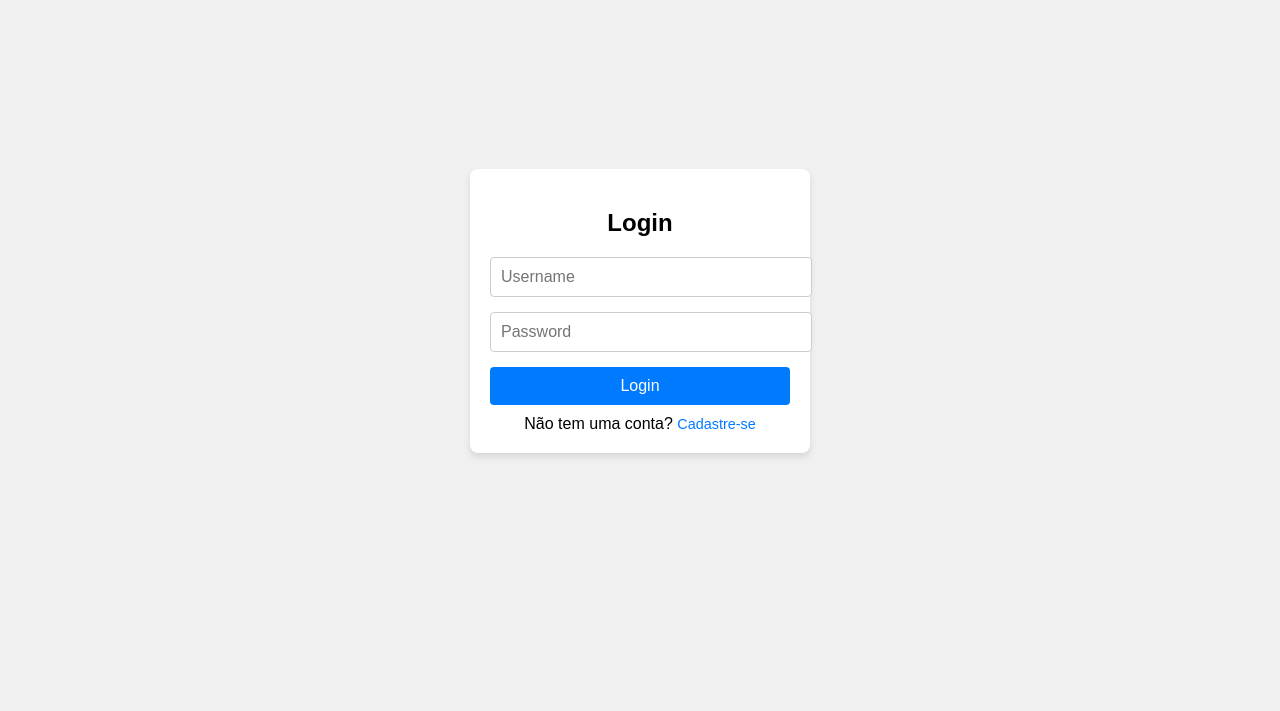
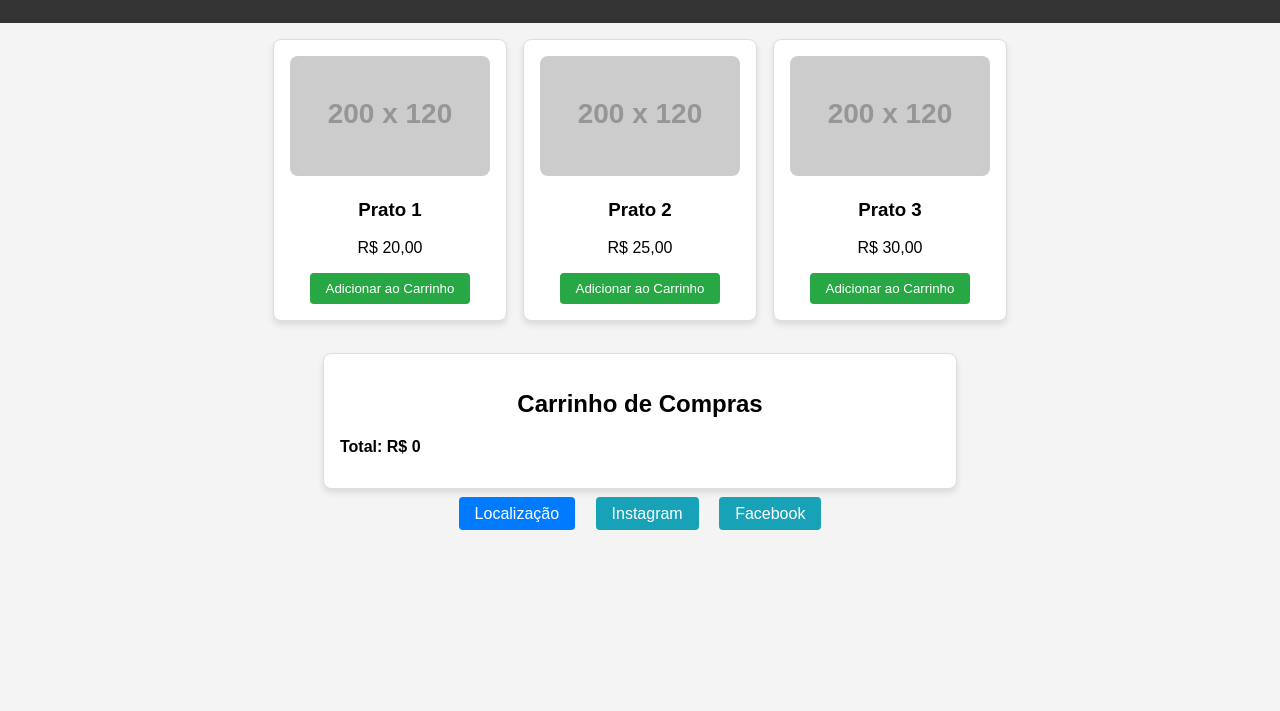
Before and after one commit to detonaweb/site, a plain HTML site: page index.html in a window 1280 px wide. Shown: the part 89-800 px from the top of the page. Drawn offline with Linux system fonts and the light colour scheme; placeholder pictures from the web are drawn by us.

Commit message:
index.html

```diff
--- a/index.html
+++ b/index.html
@@ -3,135 +3,159 @@
 <head>
     <meta charset="UTF-8">
     <meta name="viewport" content="width=device-width, initial-scale=1.0">
-    <title>Login e Cadastro</title>
+    <title>Restaurante - Cardápio</title>
     <style>
         body {
             font-family: Arial, sans-serif;
-            background-color: #f0f0f0;
-            display: flex;
-            justify-content: center;
-            align-items: center;
-            height: 100vh;
+            background-color: #f4f4f4;
             margin: 0;
+            padding: 0;
         }
-        .container {
-            background: white;
-            padding: 20px;
-            border-radius: 8px;
-            box-shadow: 0 4px 6px rgba(0, 0, 0, 0.1);
-            width: 300px;
-        }
-        .container h2 {
-            margin-bottom: 20px;
-            font-size: 1.5rem;
+        header {
+            background-color: #333;
+            color: #fff;
+            padding: 1rem;
             text-align: center;
         }
-        .container input {
+        .menu {
+            display: flex;
+            flex-wrap: wrap;
+            justify-content: center;
+            gap: 1rem;
+            padding: 1rem;
+        }
+        .menu-item {
+            background-color: #fff;
+            border: 1px solid #ddd;
+            border-radius: 8px;
+            padding: 1rem;
+            text-align: center;
+            width: 200px;
+            box-shadow: 0 4px 6px rgba(0, 0, 0, 0.1);
+        }
+        .menu-item img {
             width: 100%;
-            padding: 10px;
-            margin-bottom: 15px;
-            border: 1px solid #ccc;
+            height: 120px;
+            object-fit: cover;
+            border-radius: 8px;
+        }
+        .menu-item button {
+            background-color: #28a745;
+            color: white;
+            border: none;
+            padding: 0.5rem 1rem;
             border-radius: 4px;
-            font-size: 1rem;
-        }
-        .container button {
-            width: 100%;
-            padding: 10px;
-            background-color: #007BFF;
-            border: none;
-            border-radius: 4px;
-            color: white;
-            font-size: 1rem;
             cursor: pointer;
         }
-        .container button:hover {
-            background-color: #0056b3;
+        .menu-item button:hover {
+            background-color: #218838;
         }
-        .toggle {
+        .cart {
+            margin: 1rem auto;
+            width: 90%;
+            max-width: 600px;
+            background-color: #fff;
+            border: 1px solid #ddd;
+            border-radius: 8px;
+            padding: 1rem;
+            box-shadow: 0 4px 6px rgba(0, 0, 0, 0.1);
+        }
+        .cart h2 {
             text-align: center;
-            margin-top: 10px;
         }
-        .toggle a {
-            color: #007BFF;
+        .cart-items {
+            list-style: none;
+            padding: 0;
+        }
+        .cart-item {
+            display: flex;
+            justify-content: space-between;
+            margin-bottom: 0.5rem;
+        }
+        .buttons {
+            text-align: center;
+            margin: 1rem 0;
+        }
+        .buttons a {
+            margin: 0 0.5rem;
             text-decoration: none;
-            font-size: 0.9rem;
+            color: white;
+            padding: 0.5rem 1rem;
+            border-radius: 4px;
         }
-        .toggle a:hover {
-            text-decoration: underline;
+        .location {
+            background-color: #007bff;
+        }
+        .social {
+            background-color: #17a2b8;
         }
     </style>
 </head>
 <body>
-    <div class="container">
-        <h2 id="form-title">Login</h2>
-        <form id="auth-form" action="/login" method="post">
-            <input type="text" name="username" placeholder="Username" required>
-            <input type="password" name="password" placeholder="Password" required>
-            <button type="submit">Login</button>
-        </form>
-        <div class="toggle">
-            <span id="toggle-text">Não tem uma conta? </span><a href="#" id="toggle-link">Cadastre-se</a>
+    <header>
+        <h1>Cardápio do Restaurante</h1>
+    </header>
+    <section class="menu">
+        <div class="menu-item">
+            <img src="https://via.placeholder.com/200x120" alt="Prato 1">
+            <h3>Prato 1</h3>
+            <p>R$ 20,00</p>
+            <button onclick="addToCart('Prato 1', 20)">Adicionar ao Carrinho</button>
         </div>
+        <div class="menu-item">
+            <img src="https://via.placeholder.com/200x120" alt="Prato 2">
+            <h3>Prato 2</h3>
+            <p>R$ 25,00</p>
+            <button onclick="addToCart('Prato 2', 25)">Adicionar ao Carrinho</button>
+        </div>
+        <div class="menu-item">
+            <img src="https://via.placeholder.com/200x120" alt="Prato 3">
+            <h3>Prato 3</h3>
+            <p>R$ 30,00</p>
+            <button onclick="addToCart('Prato 3', 30)">Adicionar ao Carrinho</button>
+        </div>
+    </section>
+    <section class="cart">
+        <h2>Carrinho de Compras</h2>
+        <ul class="cart-items"></ul>
+        <p><strong>Total: R$ <span id="total">0</span></strong></p>
+    </section>
+    <div class="buttons">
+        <a class="location" href="https://www.google.com/maps" target="_blank">Localização</a>
+        <a class="social" href="https://www.instagram.com" target="_blank">Instagram</a>
+        <a class="social" href="https://www.facebook.com" target="_blank">Facebook</a>
     </div>
 
     <script>
-        const formTitle = document.getElementById('form-title');
-        const authForm = document.getElementById('auth-form');
-        const toggleText = document.getElementById('toggle-text');
-        const toggleLink = document.getElementById('toggle-link');
+        let cart = [];
+        let total = 0;
 
-        toggleLink.addEventListener('click', (e) => {
-            e.preventDefault();
-            if (authForm.action.endsWith('/login')) {
-                formTitle.textContent = 'Cadastro';
-                authForm.action = '/register';
-                toggleText.textContent = 'Já tem uma conta? ';
-                toggleLink.textContent = 'Faça login';
-                authForm.innerHTML = `
-                    <input type="text" name="username" placeholder="Username" required>
-                    <input type="password" name="password" placeholder="Password" required>
-                    <input type="password" name="confirm_password" placeholder="Confirm Password" required>
-                    <button type="submit">Cadastrar</button>
-                `;
-            } else {
-                formTitle.textContent = 'Login';
-                authForm.action = '/login';
-                toggleText.textContent = 'Não tem uma conta? ';
-                toggleLink.textContent = 'Cadastre-se';
-                authForm.innerHTML = `
-                    <input type="text" name="username" placeholder="Username" required>
-                    <input type="password" name="password" placeholder="Password" required>
-                    <button type="submit">Login</button>
-                `;
-            }
-        });
+        function addToCart(item, price) {
+            cart.push({ item, price });
+            total += price;
+            updateCart();
+        }
 
-        // Redirecionar após o cadastro bem-sucedido
-        authForm.addEventListener('submit', async (e) => {
-            if (authForm.action.endsWith('/register')) {
-                e.preventDefault();
-                const formData = new FormData(authForm);
-                const response = await fetch(authForm.action, {
-                    method: 'POST',
-                    body: formData
-                });
+        function updateCart() {
+            const cartItems = document.querySelector('.cart-items');
+            const totalElement = document.getElementById('total');
 
-                if (response.ok) {
-                    alert('Cadastro realizado com sucesso! Redirecionando para a página de login.');
-                    formTitle.textContent = 'Login';
-                    authForm.action = '/login';
-                    toggleText.textContent = 'Não tem uma conta? ';
-                    toggleLink.textContent = 'Cadastre-se';
-                    authForm.innerHTML = `
-                        <input type="text" name="username" placeholder="Username" required>
-                        <input type="password" name="password" placeholder="Password" required>
-                        <button type="submit">Login</button>
-                    `;
-                } else {
-                    alert('Erro no cadastro. Tente novamente.');
-                }
-            }
-        });
+            cartItems.innerHTML = '';
+            cart.forEach((c, index) => {
+                const li = document.createElement('li');
+                li.className = 'cart-item';
+                li.innerHTML = `${c.item} - R$ ${c.price.toFixed(2)} <button onclick="removeFromCart(${index})">Remover</button>`;
+                cartItems.appendChild(li);
+            });
+
+            totalElement.textContent = total.toFixed(2);
+        }
+
+        function removeFromCart(index) {
+            total -= cart[index].price;
+            cart.splice(index, 1);
+            updateCart();
+        }
     </script>
 </body>
 </html>
```
